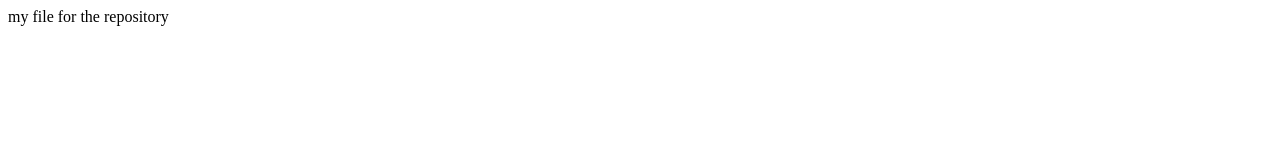
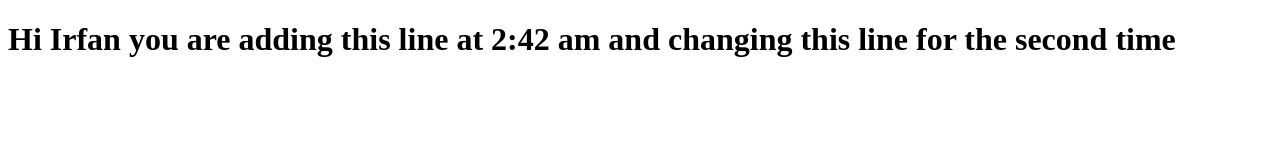
Before and after one commit to iamifk/myrepo, a plain HTML site: page index.html in a window 1280 px wide. Drawn offline with Linux system fonts and the light colour scheme.

Commit message:
Second commit at 244am

```diff
--- a/index.html
+++ b/index.html
@@ -7,7 +7,7 @@
     <title>Document</title>
 </head>
 <body>
-    my file for the repository
+    <h1>Hi Irfan you are adding this line at 2:42 am and changing this line for the second time</h1>
 
 </body>
 </html>
```
